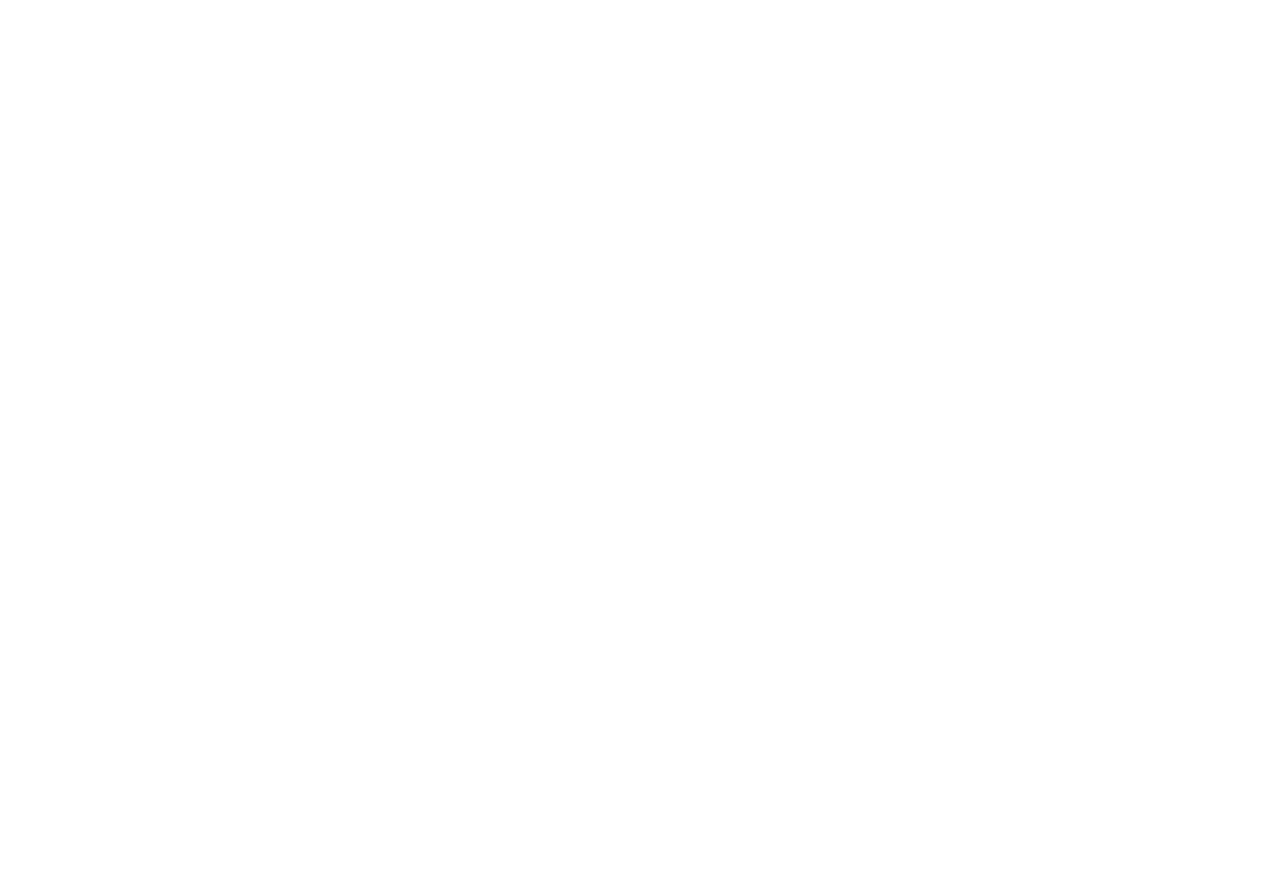
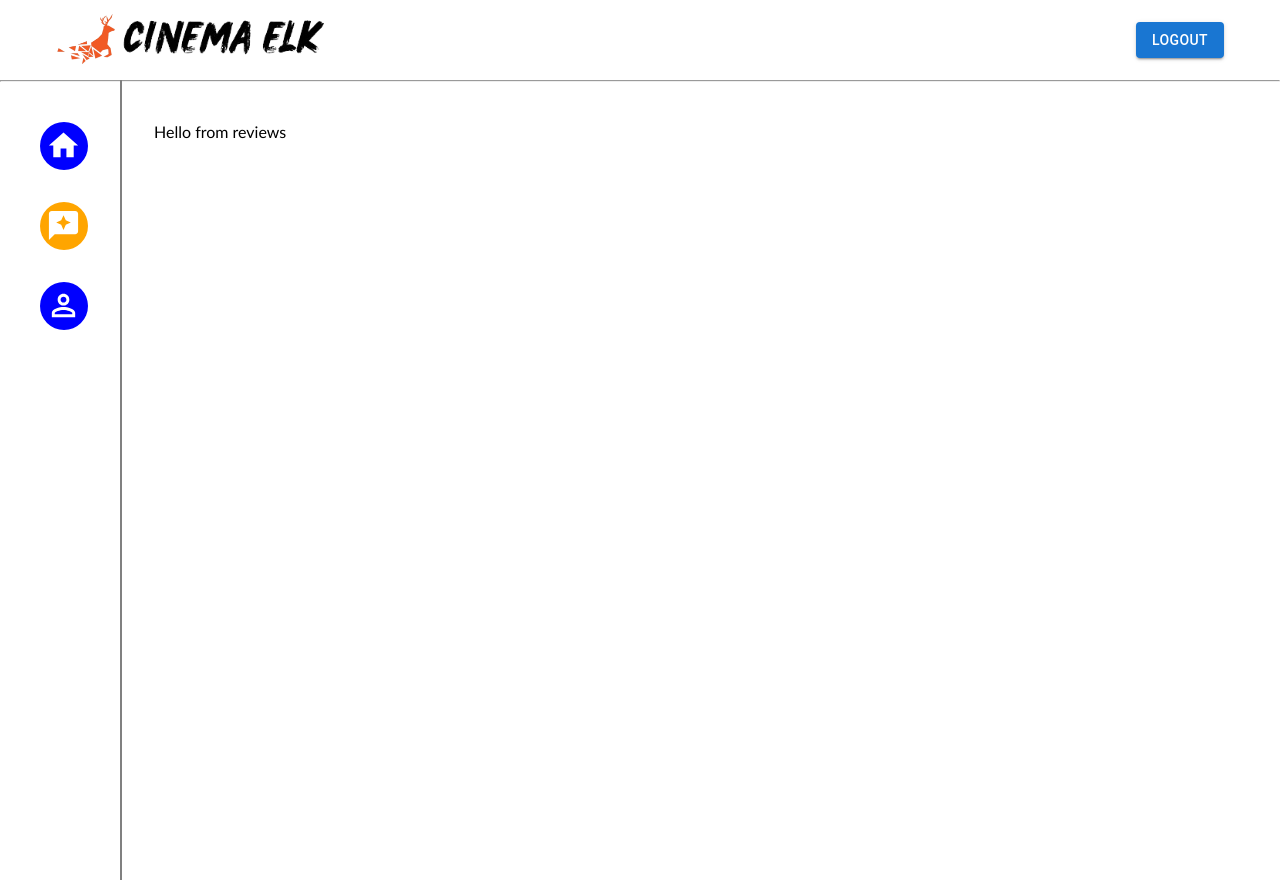
Before and after one commit to AjayTumula/CinemaFlex, a React (Vite) app: page /home/reviews in a window 1280 px wide. Before the commit this address had no page. Before the commit the page ends 800 px from the top, so only its background shows below. Built offline with nearby package versions, Linux system fonts and the light colour scheme.

Commit message:
Implemented the child routing for the home

```diff
--- a/src/App.jsx
+++ b/src/App.jsx
@@ -1,28 +1,21 @@
 
-import { Route, Routes, useNavigate } from 'react-router-dom'
+import { Route, Routes } from 'react-router-dom'
 import './App.css'
 import Login from './components/Login'
 import Signup from './components/Signup'
-
-import { useEffect } from 'react'
-import { onAuthStateChanged } from 'firebase/auth'
-import { auth } from './firebase'
 import Home from './components/Home'
 
 
 
+
 function App() {
-
-  let navigate = useNavigate();
-
-
 
   return (
    <div>
    <Routes>
     <Route path='/' element={<Login />}/>
     <Route path='/signup' element={<Signup />}/>
-    <Route path='/home' element={<Home />}/>
+    <Route path='/home/*' element={<Home />}/>
    </Routes>
    </div>
   )
--- a/src/components/Home.jsx
+++ b/src/components/Home.jsx
@@ -1,8 +1,8 @@
 import { Box, Button, Container } from "@mui/material";
 import { signOut } from "firebase/auth";
-import React from "react";
+import React, { useEffect, useState } from "react";
 import { auth } from "../firebase";
-import { useNavigate } from "react-router-dom";
+import { Route, Routes, useLocation, useNavigate } from "react-router-dom";
 import AppBar from '@mui/material/AppBar';
 import  imgHome  from '../assets/img-home.png'
 import Toolbar from '@mui/material/Toolbar';
@@ -10,19 +10,30 @@
 import HomeIcon from '@mui/icons-material/Home';
 import ReviewsIcon from '@mui/icons-material/Reviews';
 import PermIdentityOutlinedIcon from '@mui/icons-material/PermIdentityOutlined';
+import Movies from "./Movies";
+import Reviews from "./Reviews";
 
 
 
 const Home = () => {
-    const navigate = useNavigate()
+    const navigate = useNavigate();
+    const location = useLocation();
+    const [activeButton, setActiveButton] = useState(location.pathname.split('/')[2] || 'movies');
+    const [isClicked, setIsClicked] = useState(false)
 
     async function handleLogout(e) {
         e.preventDefault();
-        signOut(auth).then((userCredentials) => {
+        signOut(auth).then(() => {
             navigate('/');
         }).catch((error) => {
             console.log(error)
         })
+    }
+
+
+    function handleButtonClick(view) {
+        setActiveButton(view)
+        navigate(`/home/${view}`);
     }
 
     return(
@@ -35,28 +46,40 @@
                         <img src={logoHome} height={50}/>
                     </div>
                      <Button variant="contained" onClick={handleLogout}>Logout</Button>
-
                   </Toolbar>
                 </Container>
             </AppBar>
-            <hr />
+            <hr style={{marginLeft: '-8px', marginRight: '-8px'}}/>
             <div style={{display: 'flex'}}>
             <div style={{padding: '2rem'}}>
-                <div style={{height: '3rem', width: '3rem', borderRadius: '50%', backgroundColor: '#f15a24'}}>
-                    <HomeIcon fontSize="large" sx={{padding: '6px', color: 'white'}} />
+                <div style={{height: '3rem', width: '3rem', borderRadius: '50%', backgroundColor: activeButton === 'movies' ? 'orange' : 'blue'}}
+                    onClick={() => handleButtonClick('movies')}>
+                    <HomeIcon  fontSize="large" sx={{padding: '6px', color:'white'}} />
                 </div>
-                <div style={{height: '3rem', width: '3rem', borderRadius: '50%', backgroundColor: 'blue', marginTop: '2rem', marginBottom: '2rem'}}>
+                <div style={{height: '3rem', width: '3rem', borderRadius: '50%', backgroundColor: activeButton === 'reviews' ? 'orange' : 'blue',
+                 marginTop: '2rem', marginBottom: '2rem'}}
+                 onClick={() => handleButtonClick('reviews')}>
                     <ReviewsIcon fontSize="large" sx={{padding: '6px', color: 'white'}}/>
                 </div>
                 <div style={{height: '3rem', width: '3rem', borderRadius: '50%', backgroundColor: 'blue'}}>
                     <PermIdentityOutlinedIcon fontSize="large" sx={{padding: '6px', color: 'white'}}/>
                 </div>
             </div>
-            <div style={{borderLeft: '4px solid gray', height: '100vh', marginTop: '-10px' }}>
+            <div style={{borderLeft: '2px solid gray', height: '100vh', marginTop: '-10px' }}>
             </div>
 
+            <div style={{padding: '2rem', flex: 1}}>
+                <Routes>
+                    <Route path="movies" element={<Movies />}/>
+                    <Route path='reviews' element={<Reviews />}/>
+                </Routes>
             </div>
+
+
+            </div>
+
         </div>
+
 
     )
 }
--- /dev/null
+++ b/src/components/Movies.jsx
@@ -0,0 +1,14 @@
+import React from "react";
+
+
+const Movies = () => {
+    return(
+        <div>
+           <div>
+             Hello marcus
+           </div>
+        </div>
+    )
+}
+
+export default Movies;
--- /dev/null
+++ b/src/components/Reviews.jsx
@@ -0,0 +1,9 @@
+import React from "react";
+
+const Reviews = () => {
+    return(
+        <div>Hello from reviews</div>
+    )
+}
+
+export default Reviews;
```
